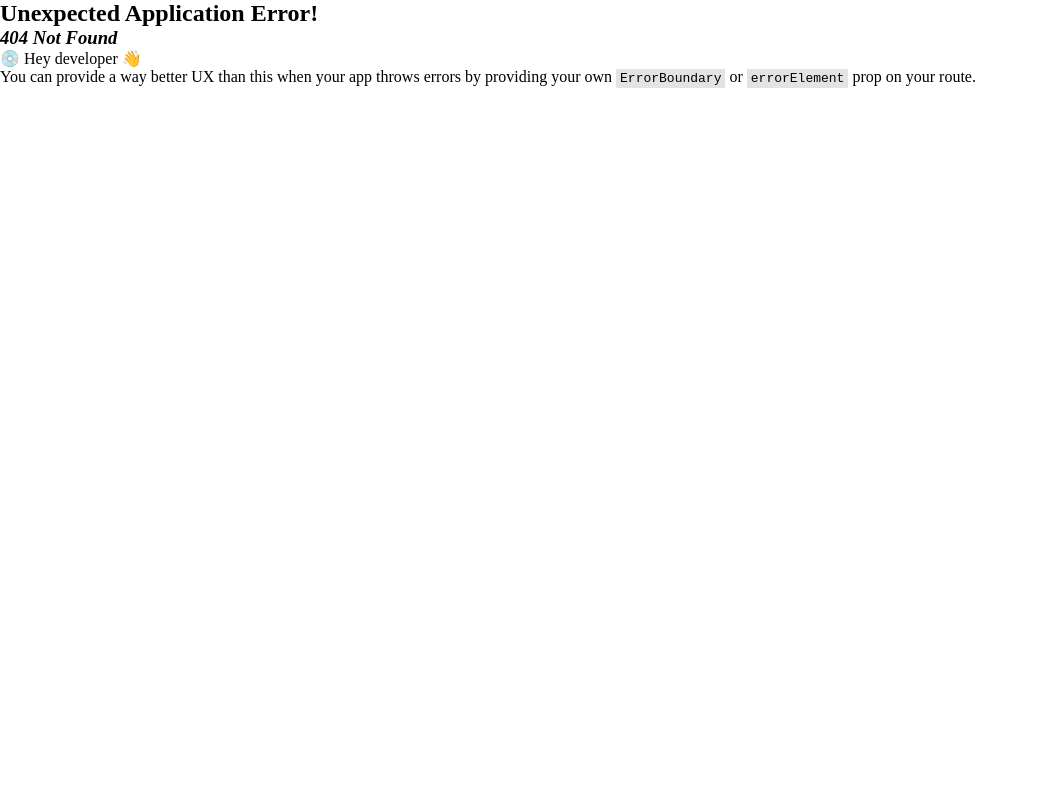
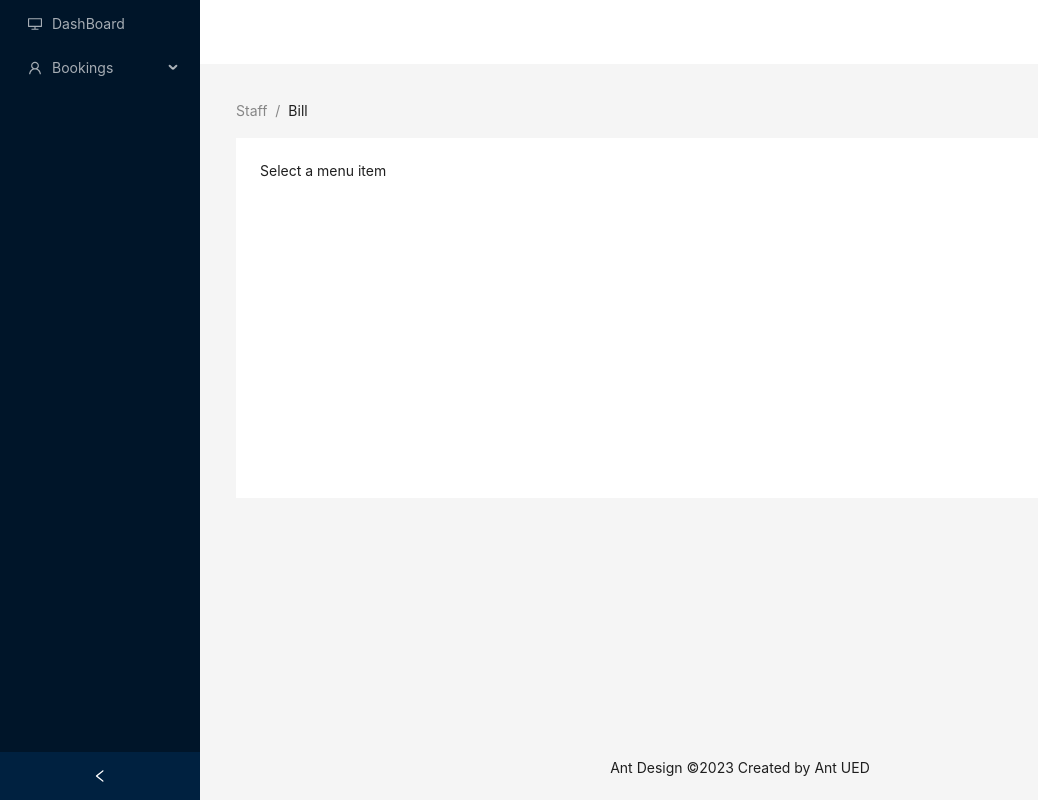
Before and after one commit to Kuro3107/Topic-2, a React (Vite) app: page /salesdashboard in a window 1280 px wide. Before the commit this address had no page. Shown: the whole page, without its empty margins (0-1038 px from the left). Built offline with nearby package versions, Linux system fonts and the light colour scheme.

Commit message:
update staff form & your order

```diff
--- /dev/null
+++ b/src/components/salesdashboard/index.jsx
@@ -0,0 +1,77 @@
+import { useState } from 'react';
+import {
+  DesktopOutlined,
+  UserOutlined,
+} from '@ant-design/icons';
+import { Breadcrumb, Layout, Menu, theme } from 'antd';
+import ManageForm from '../../pages/salestaff/manage-form';
+
+const { Header, Content, Footer, Sider } = Layout;
+
+function getItem(label, key, icon, children) {
+  return {
+    key,
+    icon,
+    children,
+    label,
+  };
+}
+
+const items = [
+  getItem('DashBoard', 'Board', <DesktopOutlined />),
+  getItem('Bookings', 'Booking', <UserOutlined />, [
+    getItem('Booking List', '3'),
+    getItem('Booking Detail', '4'),
+    getItem('Booking Management', '5'),
+  ]),
+];
+
+const SalesDashboard = () => {
+  const [collapsed, setCollapsed] = useState(false);
+  const [selectedKey, setSelectedKey] = useState('1');
+  const {
+    token: { colorBgContainer },
+  } = theme.useToken();
+
+  const renderContent = () => {
+    switch (selectedKey) {
+      case 'Form':
+        return <ManageForm />;
+      // Thêm các case khác cho các menu item khác nếu cần
+      default:
+        return <div>Select a menu item</div>;
+    }
+  };
+
+  return (
+    <Layout style={{ minHeight: '100vh' }}>
+      <Sider collapsible collapsed={collapsed} onCollapse={(value) => setCollapsed(value)}>
+        <div className="demo-logo-vertical" />
+        <Menu
+          theme="dark"
+          defaultSelectedKeys={['1']}
+          mode="inline"
+          items={items}
+          onSelect={({ key }) => setSelectedKey(key)}
+        />
+      </Sider>
+      <Layout>
+        <Header style={{ padding: 0, background: colorBgContainer }} />
+        <Content style={{ margin: '0 16px' }}>
+          <Breadcrumb style={{ margin: '16px 0' }}>
+            <Breadcrumb.Item>Staff</Breadcrumb.Item>
+            <Breadcrumb.Item>Bill</Breadcrumb.Item>
+          </Breadcrumb>
+          <div style={{ padding: 24, minHeight: 360, background: colorBgContainer }}>
+            {renderContent()}
+          </div>
+        </Content>
+        <Footer style={{ textAlign: 'center' }}>
+          Ant Design ©2023 Created by Ant UED
+        </Footer>
+      </Layout>
+    </Layout>
+  );
+};
+
+export default SalesDashboard;
--- a/src/config/axios.js
+++ b/src/config/axios.js
@@ -1,6 +1,6 @@
 import axios from "axios";
 const api = axios.create({
-    baseURL: 'http://14.225.206.180:8080/api'
+    baseURL: 'http://14.225.206.168:8080/api'
   });
 // làm 1 hd gì đó trc khi call api
   const handleBefore = (config) => {
--- a/src/pages/bookingform/index.jsx
+++ b/src/pages/bookingform/index.jsx
@@ -5,6 +5,7 @@ import Select from "react-select";
 import Header from "../../components/Header";
 import Footer from "../../components/Footer";
 import "./index.css";
+import { useNavigate } from "react-router-dom";
 
 const api = "https://6704fc27031fd46a830e2ee2.mockapi.io/BookingForm";
 
@@ -37,6 +38,8 @@ function BookingForm() {
     note: "",
   });
 
+  const navigate = useNavigate();
+
   const handleChange = (e) => {
     const { name, value } = e.target;
     setFormData((prevData) => ({
@@ -63,6 +66,9 @@ function BookingForm() {
           ", "
         )}, Trang trại yêu thích - ${formData.favoritefarm.join(", ")}`
       );
+
+      navigate("/your-orders");
+
       setFormData({
         startDate: "",
         endDate: "",
--- a/src/pages/login/index.jsx
+++ b/src/pages/login/index.jsx
@@ -1,10 +1,11 @@
 import AuthenTemplate from "../../components/authen-template";
 import { Button, Form, Input } from "antd";
 import { getAuth, signInWithPopup } from "firebase/auth";
-import { googleProvider } from "../../config/firebase";
+import { GoogleAuthProvider } from "firebase/auth/web-extension";
 import { Link, useNavigate } from "react-router-dom";
 import { toast } from "react-toastify";
-import api from "../../config/axios";  // Đảm bảo file api.js đã được cấu hình đúng
+import api from "../../config/axios";
+import { googleProvider } from "../../config/firebase";
 import { LockOutlined, UserOutlined } from "@ant-design/icons";
 
 function LoginPage() {
@@ -27,19 +28,10 @@ function LoginPage() {
 
   // Xử lý đăng nhập thông qua API backend
   const handleLogin = async (values) => {
-    console.log({
-      "username": "yourUsername",
-      "password": "yourPassword"
-    });  // Kiểm tra giá trị của form trước khi gửi
     try {
-      const response = await api.post("http://localhost:8080/api/v1/auth/login", values, {
-        headers: {
-          'Content-Type': 'application/json',
-        }
-      });
-        // Đảm bảo endpoint đúng
+      const response = await api.post("/login", values);
       console.log(response);
-      const { role_id, token, user } = response.data;
+      const { role, token, user } = response.data;
 
       localStorage.setItem("token", token);
       localStorage.setItem("userInfo", JSON.stringify(user));
@@ -47,18 +39,21 @@ function LoginPage() {
       toast.success("Đăng nhập thành công!");
 
       // Điều hướng dựa trên vai trò người dùng
-      if (role_id == 1) {
+      if (role === "ADMIN") {
         navigate("/dashboard");
-      } else if (role_id == 5) {
+      } else if (role === "CUSTOMER") {
         navigate("/");
+      } else if(role === "SALES") {
+        navigate("/salesdashboard")
       }
-    }  catch (error) {
+    } catch (error) {
       console.error("Lỗi đăng nhập:", error);
       if (error.response && error.response.data) {
-        console.log("Chi tiết lỗi từ backend:", error.response.data);  // Thêm dòng này
-        toast.error(error.response.data.message || "Đăng nhập thất bại");
+        toast.error(error.response.data);
       } else {
-        toast.error("Đăng nhập thất bại. Vui lòng kiểm tra lại thông tin đăng nhập.");
+        toast.error(
+          "Đăng nhập thất bại. Vui lòng kiểm tra lại thông tin đăng nhập."
+        );
       }
     }
 
@@ -70,15 +65,17 @@ function LoginPage() {
         <h1 className="login-title">Login</h1>
         <Form form={form} labelCol={{ span: 24 }} onFinish={handleLogin}>
           <div className="login-form">
-          <Form.Item
-  label="Username"
-  name="username"  // Sửa thành "username" nếu backend yêu cầu
-  rules={[{ required: true, message: "Vui lòng nhập username!" }]}
->
-  <Input prefix={<UserOutlined />} placeholder="Username" />
-</Form.Item>
             <Form.Item
-              label="Mật khẩu"
+              label="Số điện thoại"
+              name="phone"
+              rules={[
+                { required: true, message: "Vui lòng nhập số điện thoại!" },
+              ]}
+            >
+              <Input prefix={<UserOutlined />} placeholder="Số điện thoại" />
+            </Form.Item>
+            <Form.Item
+              label ="Mật khẩu"
               name="password"
               rules={[{ required: true, message: "Vui lòng nhập mật khẩu!" }]}
             >
@@ -90,7 +87,9 @@ function LoginPage() {
             </Form.Item>
           </div>
 
-          <Button type="primary" htmlType="submit">Đăng nhập</Button>
+          <Button type="primary" htmlType="submit">
+            Đăng nhập
+          </Button>
           <Button onClick={handleLoginWithGoogle}>Đăng nhập bằng Google</Button>
           <div>
             <Link to="/register">Chưa có tài khoản?</Link>
--- a/src/pages/register/index.jsx
+++ b/src/pages/register/index.jsx
@@ -1,29 +1,24 @@
 import React from "react";
 import AuthenTemplate from "../../components/authen-template";
 import { Button, Form, Input } from "antd";
-import { Link, useNavigate } from "react-router-dom";
+import { Link } from "react-router-dom";
 import api from "../../config/axios";
 import { toast } from "react-toastify";
+import { useNavigate } from "react-router-dom";
 
 function RegisterPage() {
   const navigate = useNavigate();
 
   const handleRegister = async (values) => {
     try {
-      const requestBody = {
-        ...values,
-        role_id: 5, // role_id cho Customer
-        rePassword: values['re-password'] // Gửi cả rePassword
-      };
-      console.log(requestBody); // Kiểm tra xem fullname có được gửi không
-
-      const response = await api.post("http://localhost:8080/api/v1/auth/register", requestBody);
+      values.role = "CUSTOMER";
+      const response = await api.post("/register", values);
       console.log(response);
 
       if (response.data && response.data.token) {
-        localStorage.setItem('userInfo', JSON.stringify(response.data));
+        localStorage.setItem("userInfo", JSON.stringify(response.data));
         toast.success("Đăng ký thành công và đã đăng nhập");
-        navigate("/profile");
+        navigate("/profile"); // Chuyển hướng đến trang profile
       } else {
         toast.success("Đăng ký thành công");
         navigate("/login");
@@ -37,7 +32,11 @@ function RegisterPage() {
   return (
     <div>
       <AuthenTemplate>
-        <Form labelCol={{ span: 24 }} className="register-form" onFinish={handleRegister}>
+        <Form
+          labelCol={{ span: 24 }}
+          className="register-form"
+          onFinish={handleRegister}
+        >
           <Form.Item
             label="Username"
             name="username"
@@ -50,16 +49,14 @@ function RegisterPage() {
             name="password"
             rules={[{ required: true, message: "Please input your password!" }]}
           >
-            <Input.Password />
+            <Input />
           </Form.Item>
-          <Form.Item
-            label="Re-Password"
-            name="re-password"
-            rules={[{ required: true, message: "Please confirm your password!" }]}
-          >
-            <Input.Password />
+          <Form.Item label="Re-Password" name="re-password">
+            <Input />
           </Form.Item>
-          <Form.Item label="Fullname" name="fullName"> {/* Đảm bảo tên trường là "fullName" */}
+          <Form.Item label="Fullname" name="fullName">
+            {" "}
+            {/* Đảm bảo tên trường là "fullName" */}
             <Input />
           </Form.Item>
           <Form.Item
@@ -67,7 +64,10 @@ function RegisterPage() {
             name="phone"
             rules={[
               { required: true, message: "Please input your phone!" },
-              { pattern: /^0\d{9}$/, message: "Phone number must be 10 digits and start with 0" },
+              {
+                pattern: /^[0-9]{10}$/,
+                message: "Phone number must be 10 digits",
+              },
             ]}
           >
             <Input />
--- /dev/null
+++ b/src/pages/salestaff/manage-form/index.jsx
@@ -0,0 +1,9 @@
+
+
+function ManageForm() {
+  return (
+    <div>ManageForm</div>
+  )
+}
+
+export default ManageForm;
--- a/src/pages/user/profile.jsx
+++ b/src/pages/user/profile.jsx
@@ -12,6 +12,7 @@ import {
   LockOutlined,
   EditOutlined,
   IdcardOutlined,
+  ShoppingOutlined,
 } from "@ant-design/icons";
 import "./profile.css";
 import api from "../../config/axios";
@@ -19,7 +20,9 @@ import api from "../../config/axios";
 function Profile() {
   const [user, setUser] = useState(null);
   const [loading, setLoading] = useState(true);
+  const [orders, setOrders] = useState([]);
   const navigate = useNavigate();
+
 
   useEffect(() => {
     const fetchUserInfo = async () => {
@@ -29,10 +32,15 @@ function Profile() {
           const parsedUser = JSON.parse(userInfo);
           if (parsedUser.token) {
             // Nếu có token, sử dụng nó để lấy thông tin người dùng từ server
-            const response = await api.get("/user/profile", {
+            const response = await api.get("https://66ffe95a4da5bd2375527007.mockapi.io/User", {
               headers: { Authorization: `Bearer ${parsedUser.token}` }
             });
             setUser(response.data);
+            // Gọi API để lấy danh sách đơn hàng của người dùng
+            const ordersResponse = await api.get("https://66ffe95a4da5bd2375527007.mockapi.io/Booking", {
+              headers: { Authorization: `Bearer ${parsedUser.token}` }
+            });
+            setOrders(ordersResponse.data); // Lưu danh sách đơn hàng vào state
           } else {
             setUser(parsedUser);
           }
@@ -94,6 +102,25 @@ function Profile() {
             <pre>{JSON.stringify(user, null, 2)}</pre>
           </div>
         </Card>
+
+        {/* Thêm phần hiển thị danh sách đơn hàng */}
+        <Card title={<h2><ShoppingOutlined /> Đơn hàng của bạn</h2>}>
+          {orders.length > 0 ? (
+            <ul className="orders-list">
+              {orders.map((order) => (
+                <li key={order.id} className="order-item">
+                  <p>Order ID: {order.id}</p>
+                  <p>Loại cá: {order.favoriteKoi.join(", ")}</p>
+                  <p>Trang trại: {order.favoritefarm.join(", ")}</p>
+                  <p>Ngày bắt đầu: {order.startDate}</p>
+                  <p>Ngày kết thúc: {order.endDate}</p>
+                </li>
+              ))}
+            </ul>
+          ) : (
+            <p>Bạn chưa có đơn hàng nào.</p>
+          )}
+        </Card>
       </main>
       <Footer />
     </div>
```
Also changed, not shown: src/App.jsx (+7 -0 lines), src/pages/admin/manage-booking/index.jsx (added, +9 -0 lines), src/pages/admin/manage-staff/index.jsx (added, +9 -0 lines).
